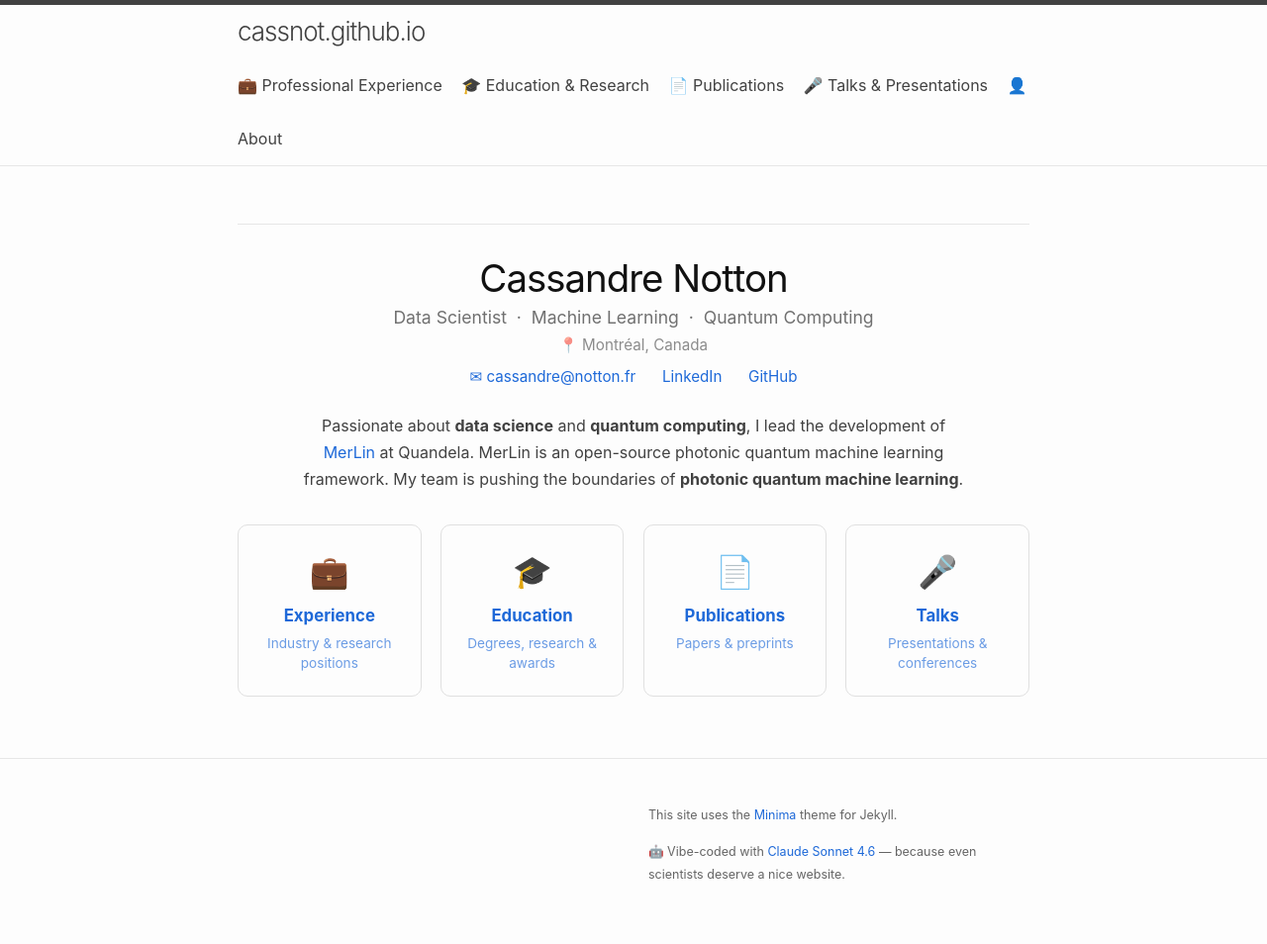
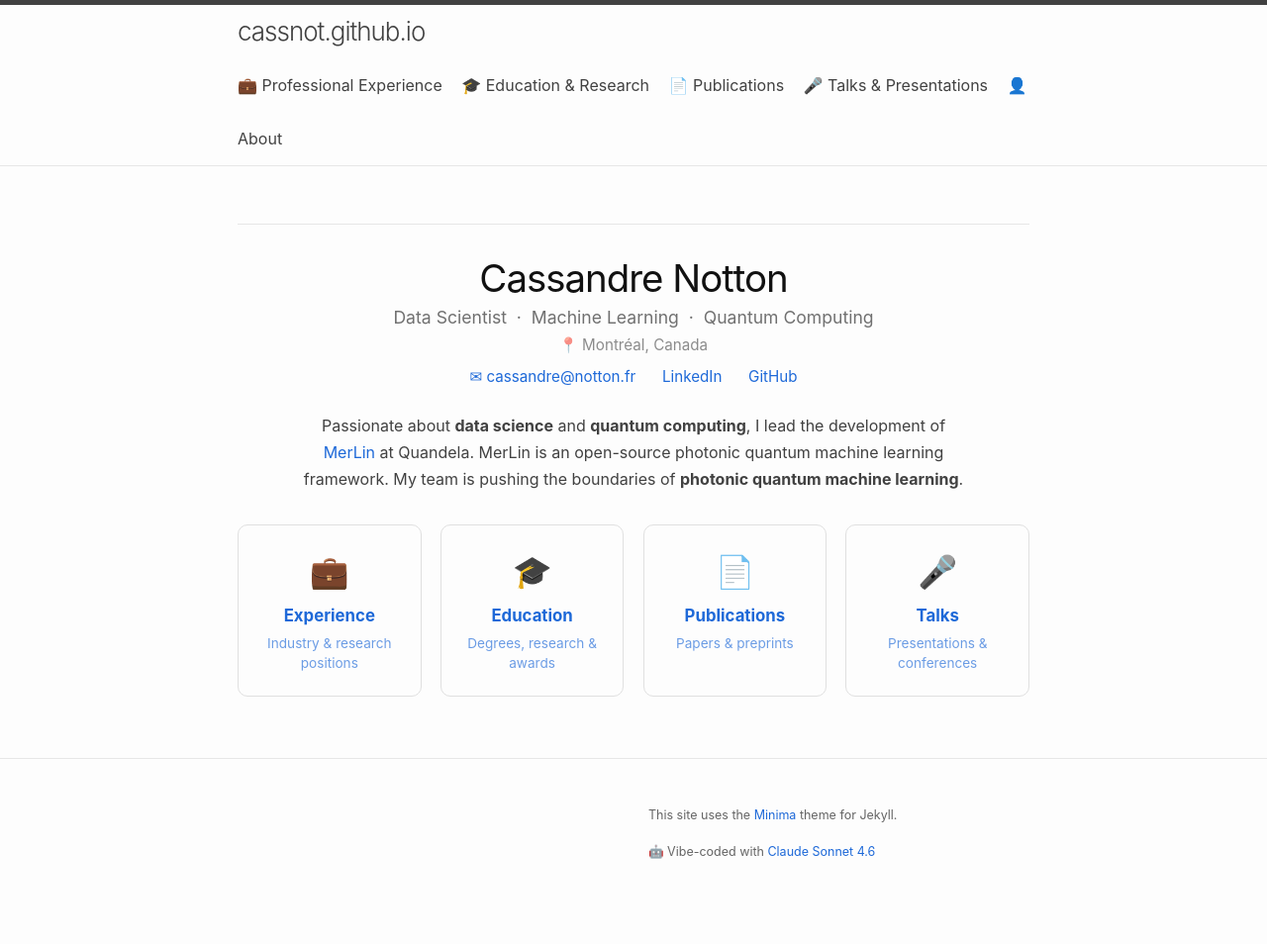
Before and after one commit to CassNot/cassnot.github.io, a Jekyll site: the page built from index.md, in a window 1280 px wide. Shown: the whole page at 99% size. Built offline with Jekyll 4.4.1, drawn with Linux system fonts in a browser that asks for light colours; nearby versions of some CDN libraries; after the commit the page ends 932 px from its top, so only the background shows below that.

Commit message:
Changed AI acknowledgement

```diff
--- a/_includes/footer.html
+++ b/_includes/footer.html
@@ -21,7 +21,7 @@
       <div class="footer-col">
         <p>{{ site.description | escape }}</p>
         <p><small>This site uses the <a href="https://github.com/jekyll/minima">Minima</a> theme for Jekyll.</small></p>
-        <p><small>🤖 Vibe-coded with <a href="https://www.anthropic.com">Claude Sonnet 4.6</a> — because even scientists deserve a nice website.</small></p>
+        <p><small>🤖 Vibe-coded with <a href="https://www.anthropic.com">Claude Sonnet 4.6</a></small></p>
       </div>
     </div>
 
```
